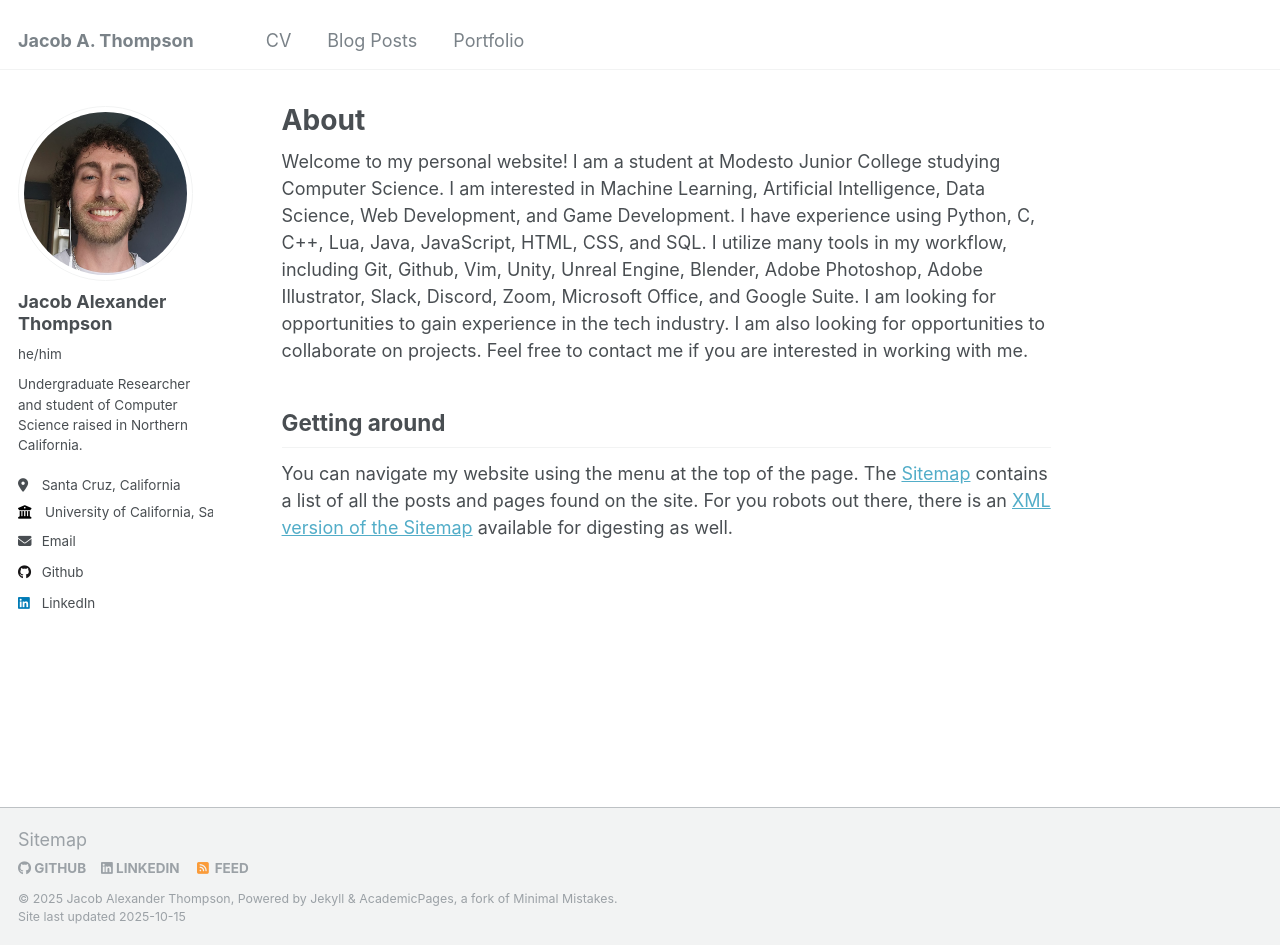
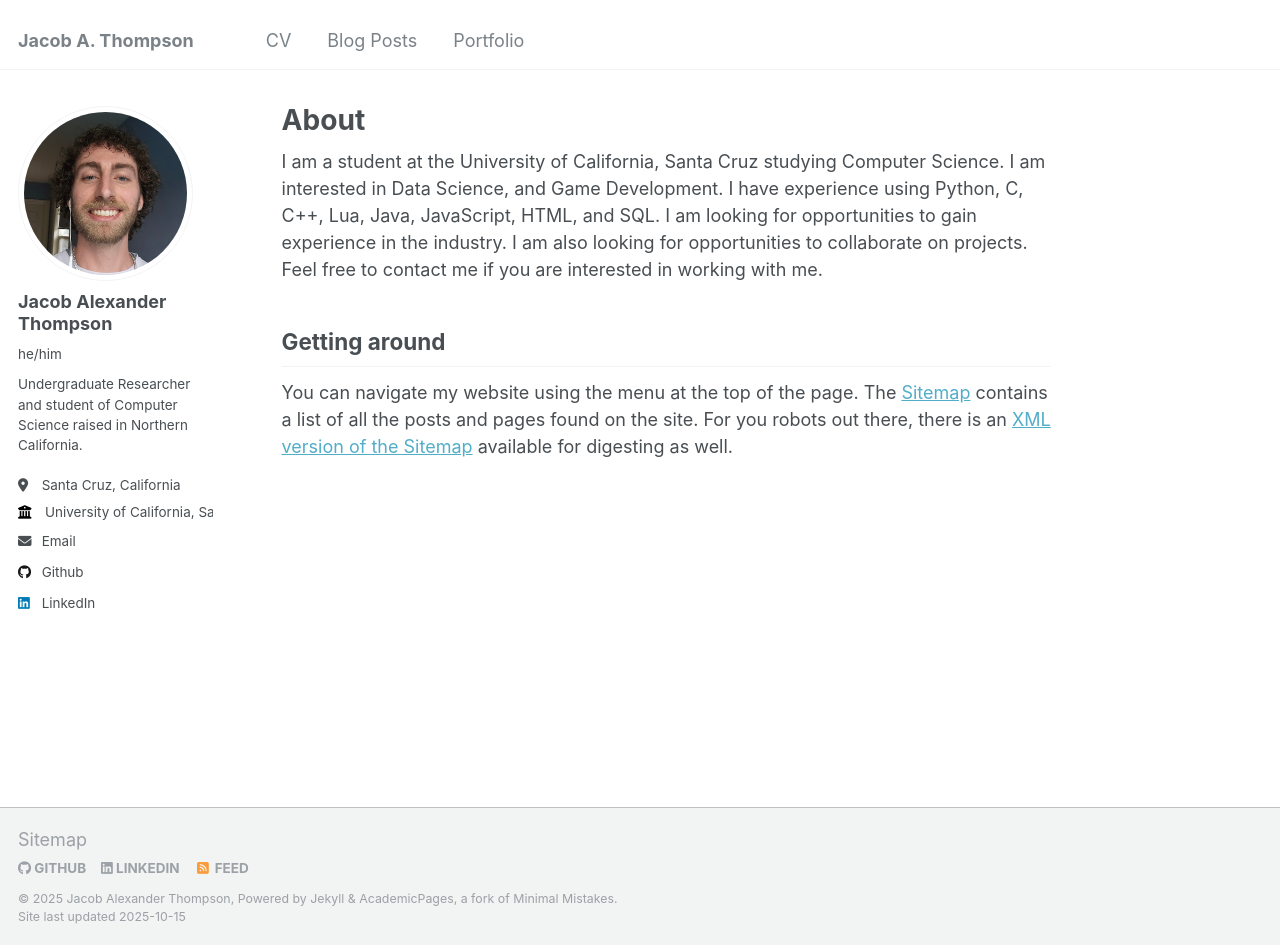
Before and after one commit to jacob-thompson/jacob-thompson.github.io, a Jekyll site: the page built from _pages/about.md, in a window 1280 px wide and 945 px high. Built offline with Jekyll 4.4.1, drawn with Linux system fonts in a browser that asks for light colours.

Commit message:
revise home page

```diff
--- a/_pages/about.md
+++ b/_pages/about.md
@@ -7,7 +7,7 @@ redirect_from:
   - /about.html
 ---
 
-Welcome to my personal website! I am a student at Modesto Junior College studying Computer Science. I am interested in Machine Learning, Artificial Intelligence, Data Science, Web Development, and Game Development. I have experience using Python, C, C++, Lua, Java, JavaScript, HTML, CSS, and SQL. I utilize many tools in my workflow, including Git, Github, Vim, Unity, Unreal Engine, Blender, Adobe Photoshop, Adobe Illustrator, Slack, Discord, Zoom, Microsoft Office, and Google Suite. I am looking for opportunities to gain experience in the tech industry. I am also looking for opportunities to collaborate on projects. Feel free to contact me if you are interested in working with me.
+I am a student at the University of California, Santa Cruz studying Computer Science. I am interested in Data Science, and Game Development. I have experience using Python, C, C++, Lua, Java, JavaScript, HTML, and SQL. I am looking for opportunities to gain experience in the industry. I am also looking for opportunities to collaborate on projects. Feel free to contact me if you are interested in working with me.
 
 ## Getting around
 You can navigate my website using the menu at the top of the page. The [Sitemap](/sitemap/) contains a list of all the posts and pages found on the site. For you robots out there, there is an [XML version of the Sitemap](/sitemap.xml) available for digesting as well.
```
